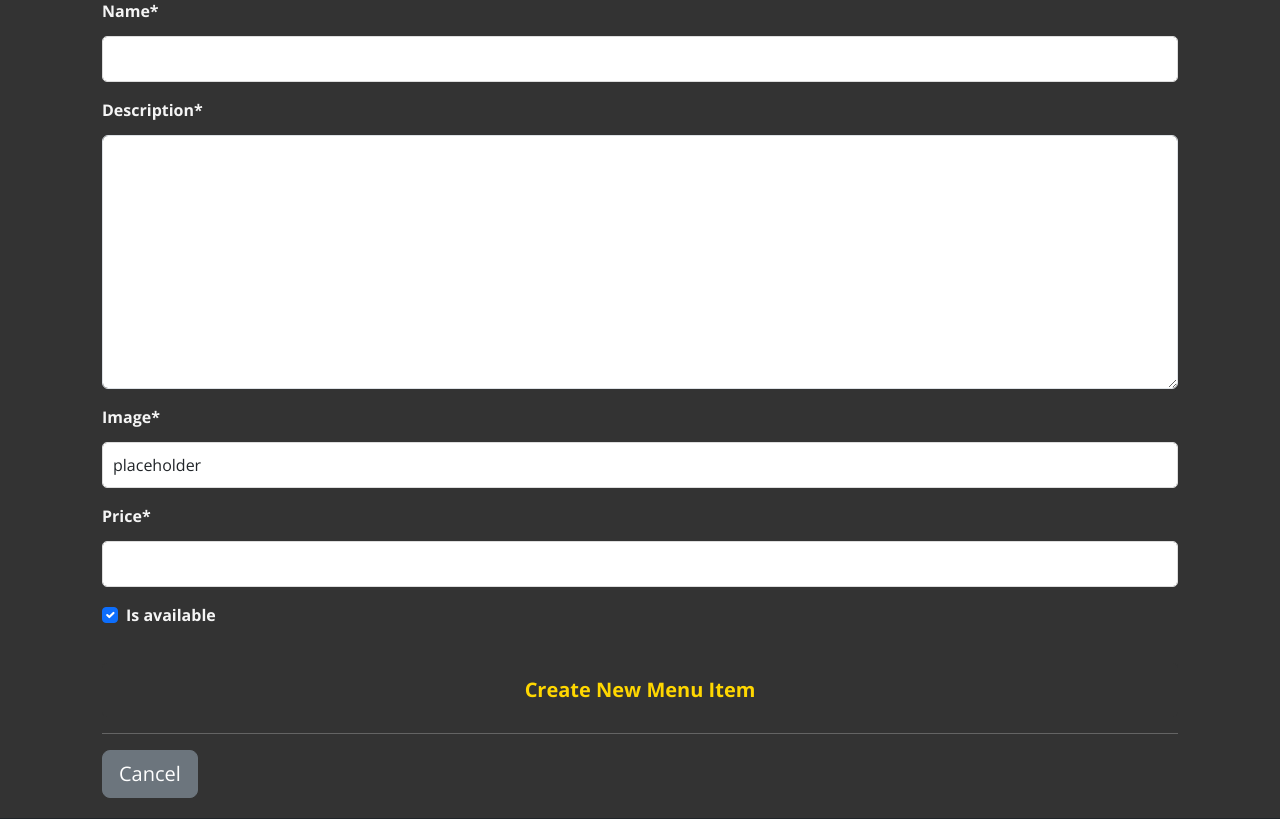
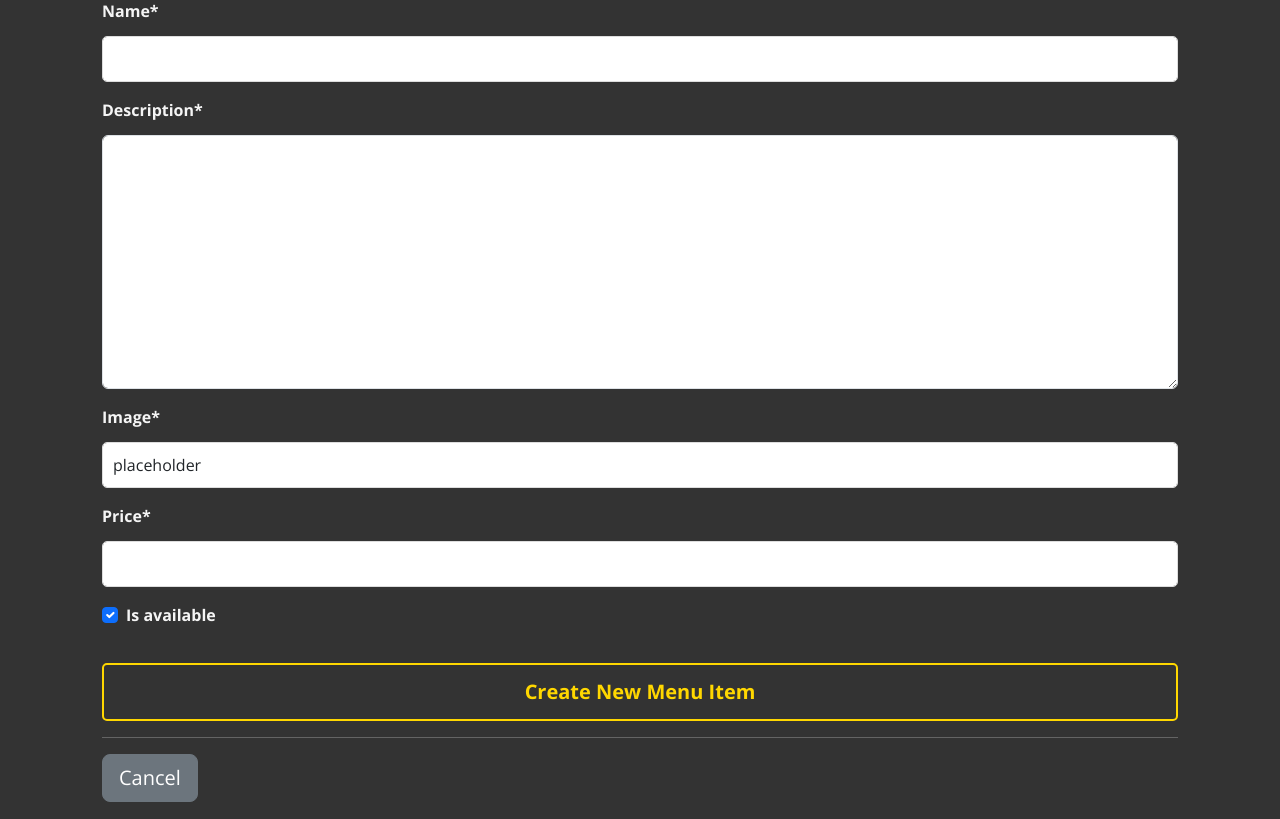
Before and after one commit to MFS4711/Restaurant-Web-App, a Django app: page /menu/create-menu-item/1/ in a window 1280 px wide, with the pointer over the restyled element. Shown: the part 211-1030 px from the top of the page. Run offline with Django 4.2, Linux system fonts and the light colour scheme; the visitor is signed in with stand-in values (Sample User, id 1); some libraries are stand-ins or nearby versions.

Commit message:
UX - Submit buttons - amend css to ensure on hover buttons have outer border matching text

```diff
--- a/static/css/style.css
+++ b/static/css/style.css
@@ -551,14 +551,10 @@ textarea:focus {
     margin-top: 20px;
 }
 
-/* .buttons .btn:hover {
-    background-color: #333;
-    color: #FFD700;
-} */
-
 .btn-submit:hover {
     background-color: #333;
     color: #FFD700;
+    border: 2px solid #FFD700;
 }
 
 /* Modal */
```
